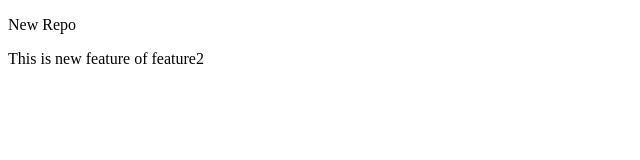
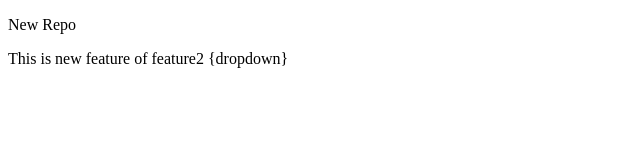
Before and after one commit to Aman2018-IT/Megh, a plain HTML site: page index.html in a window 1280 px wide. Shown: the full height of the page, 0-640 px from the left. Drawn offline with Linux system fonts and the light colour scheme.

Commit message:
Add Dropdown

```diff
--- a/index.html
+++ b/index.html
@@ -7,6 +7,6 @@
 </head>
 <body>
     <p> New Repo</p>
-    <p>This is new feature of feature2</p>
+    <p>This is new feature of feature2 {dropdown}</p>
 </body>
 </html>
```
